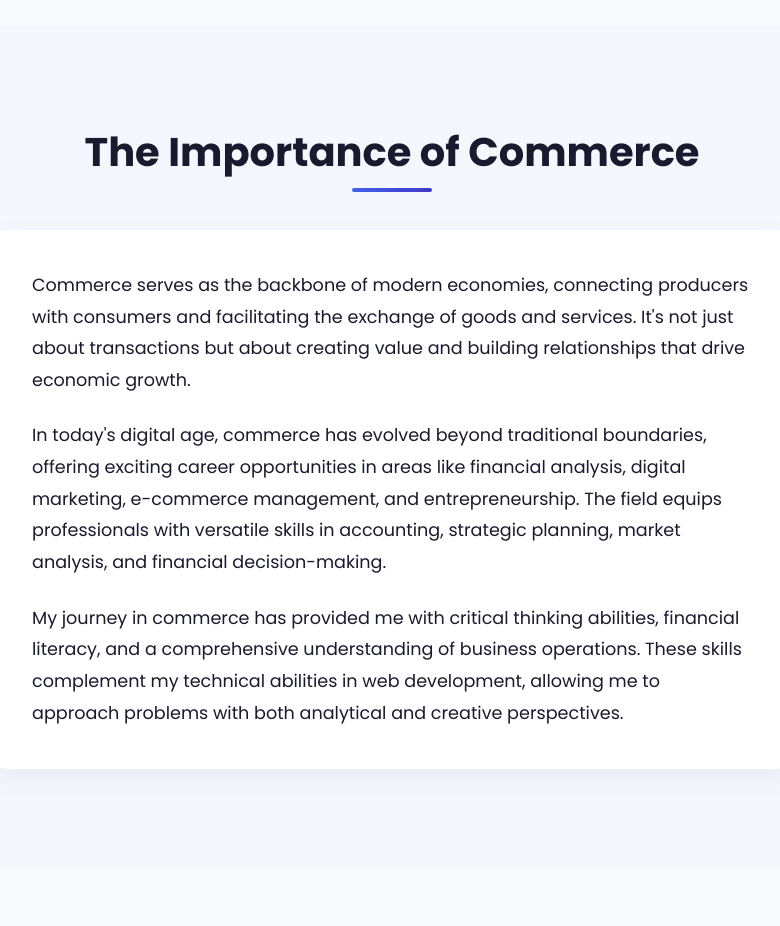
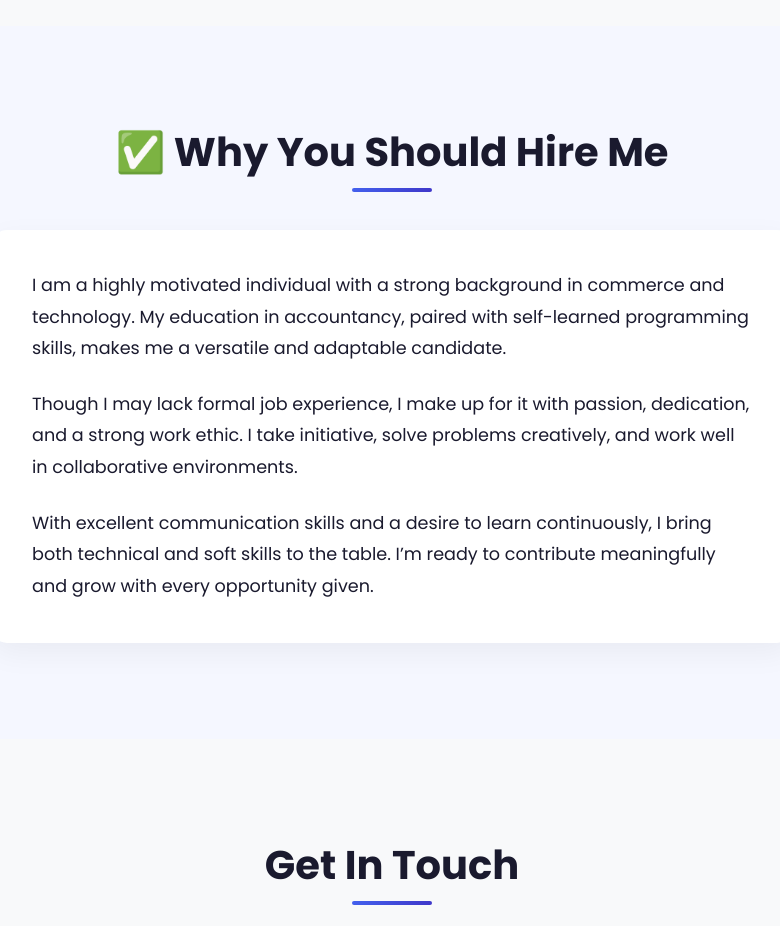
Before and after one commit to musni777/My-Orginal-portfolio, a plain HTML site: page index.html in a window 1280 px wide. Shown: the part 4080-5006 px from the top of the page, without its empty margins (248-1028 px from the left). Drawn offline with nearby package versions, Linux system fonts and the light colour scheme.

Commit message:
Update index.html

```diff
--- a/index.html
+++ b/index.html
@@ -656,7 +656,7 @@
         <a href="tel:+94741126390" class="social-link phone">
           <i class="fas fa-phone"></i>
         </a>
-        <a href="#" class="social-link linkedin">
+        <a href="https://www.linkedin.com/in/mohamedmusni000/" class="social-link linkedin">
           <i class="fab fa-linkedin-in"></i>
         </a>
       </div>
@@ -855,20 +855,21 @@
   <!-- Commerce Importance Section -->
   <section id="commerce" class="section" style="background: #f5f7ff;">
     <div class="container">
-      <h2 class="section-title">The Importance of Commerce</h2>
+      <h2 class="section-title">✅ Why You Should Hire Me </h2>
 
       <div class="card" style="max-width: 800px; margin: 0 auto; background: white; border-radius: 15px; padding: 2.5rem; box-shadow: 0 10px 30px rgba(0,0,0,0.05);">
         <p style="font-size: 1.1rem; line-height: 1.8; margin-bottom: 1.5rem;">
-          Commerce serves as the backbone of modern economies, connecting producers with consumers and facilitating the exchange of goods and services. It's not just about transactions but about creating value and building relationships that drive economic growth.
+          I am a highly motivated individual with a strong background in commerce and technology. My education in accountancy, paired with self-learned programming skills, makes me a versatile and adaptable candidate.
         </p>
 
         <p style="font-size: 1.1rem; line-height: 1.8; margin-bottom: 1.5rem;">
-          In today's digital age, commerce has evolved beyond traditional boundaries, offering exciting career opportunities in areas like financial analysis, digital marketing, e-commerce management, and entrepreneurship. The field equips professionals with versatile skills in accounting, strategic planning, market analysis, and financial decision-making.
-        </p>
+Though I may lack formal job experience, I make up for it with passion, dedication, and a strong work ethic. I take initiative, solve problems creatively, and work well in collaborative environments.        </p>
 
         <p style="font-size: 1.1rem; line-height: 1.8;">
-          My journey in commerce has provided me with critical thinking abilities, financial literacy, and a comprehensive understanding of business operations. These skills complement my technical abilities in web development, allowing me to approach problems with both analytical and creative perspectives.
-        </p>
+ <p style="font-size: 1.1rem; line-height: 1.8;">
+With excellent communication skills and a desire to learn continuously, I bring both technical and soft skills to the table. I’m ready to contribute meaningfully and grow with every opportunity given.
+
+        </p>        </p>
       </div>
     </div>
   </section>
```
